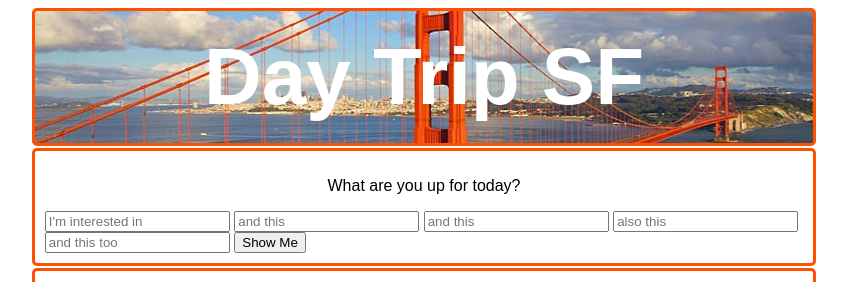
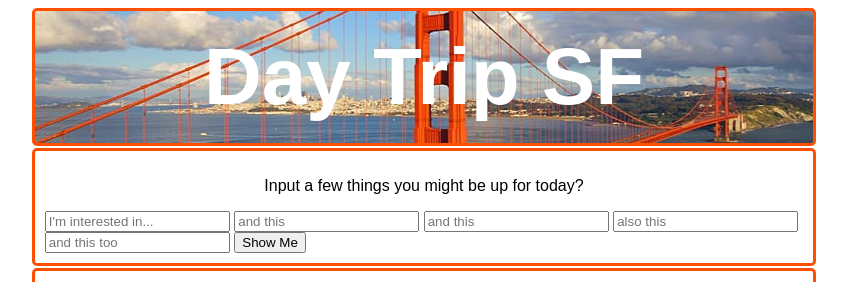
Before and after one commit to urrik98/MVP-DayTripSF, a website: page index.html in a window 1280 px wide. Shown: the top 282 px of the page, without its empty margins (216-1063 px from the left). Drawn offline with nearby package versions, Linux system fonts and the light colour scheme.

```diff
--- a/index.html
+++ b/index.html
@@ -11,8 +11,8 @@
 
     <div class="container">
       <form ng-controller="FormController">
-        <p class="flavor_text">What are you up for today?</p>
-        <input type="text" placeholder="I'm interested in" ng-model="field1">
+        <p class="flavor_text">Input a few things you might be up for today?</p>
+        <input type="text" placeholder="I'm interested in..." ng-model="field1">
         <input type="text" placeholder="and this" ng-model="field2">
         <input type="text" placeholder="and this" ng-model="field3">
         <input type="text" placeholder="also this" ng-model="field4">
```
